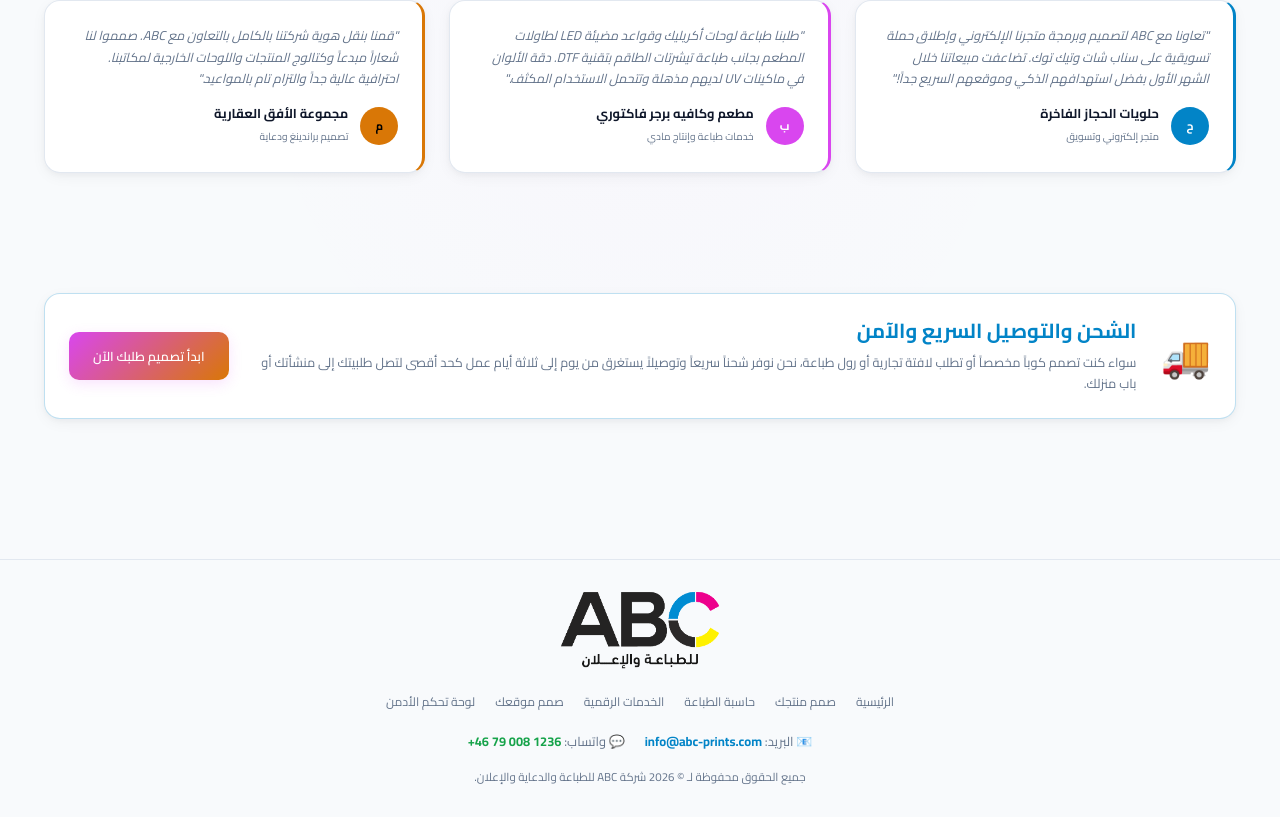
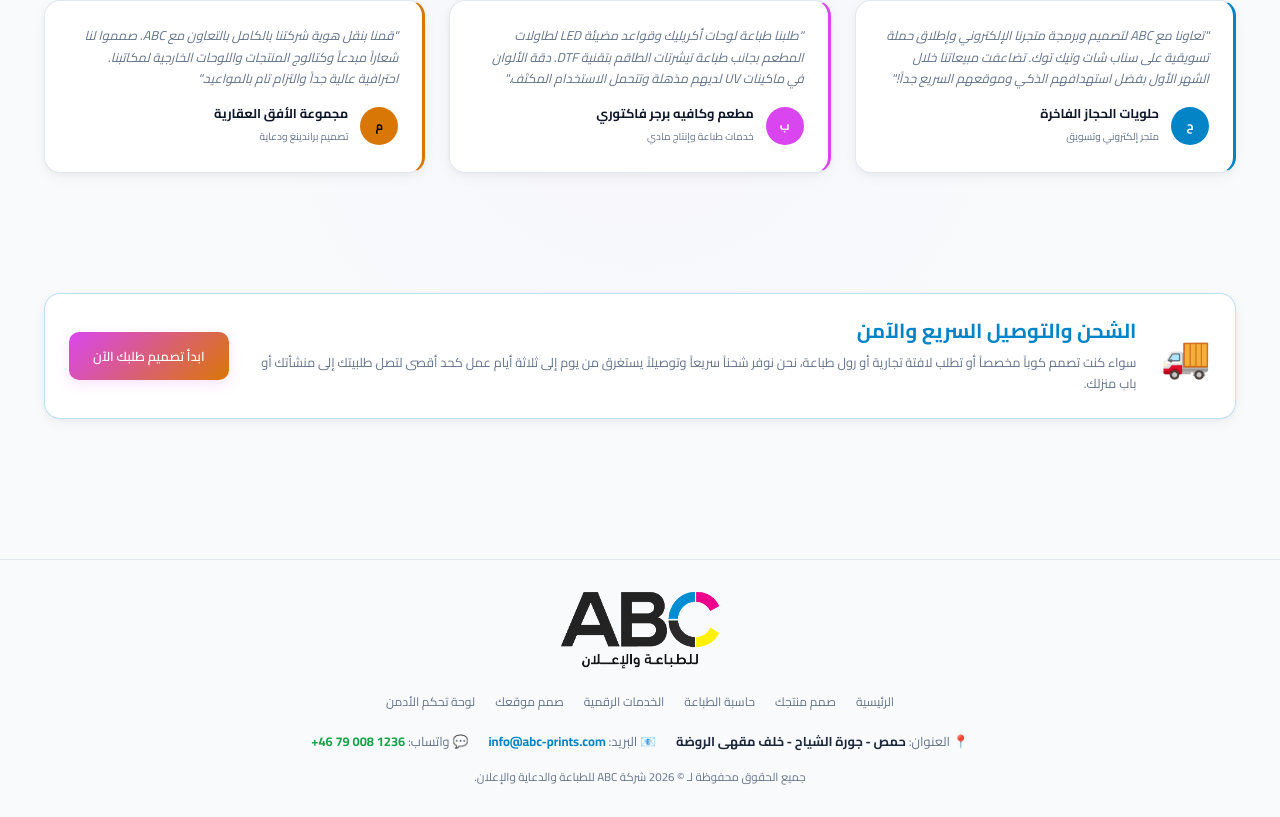
Before and after one commit to Amjadatasco/abc-prints, a React (Vite) app: page / in a window 1280 px wide. Shown: the part 2333-3150 px from the top of the page. Built offline with nearby package versions, Linux system fonts and the light colour scheme; no server answers; the database is empty.

Commit message:
Add company physical address to footer

```diff
--- a/src/components/Footer.jsx
+++ b/src/components/Footer.jsx
@@ -17,6 +17,9 @@ export default function Footer({ setActiveTab }) {
         </ul>
         <div style={{ margin: '15px 0', fontSize: '0.95rem', color: 'var(--text-muted)', display: 'flex', justifyContent: 'center', alignItems: 'center', gap: '20px', flexWrap: 'wrap' }}>
           <div>
+            📍 العنوان: <span style={{ color: 'var(--text-main)', fontWeight: 'bold' }}>حمص - جورة الشياح - خلف مقهى الروضة</span>
+          </div>
+          <div>
             📧 البريد: <a href="mailto:info@abc-prints.com" style={{ color: 'var(--primary-color)', textDecoration: 'none', fontWeight: 'bold', display: 'inline-block', direction: 'ltr' }}>info@abc-prints.com</a>
           </div>
           <div>
```
